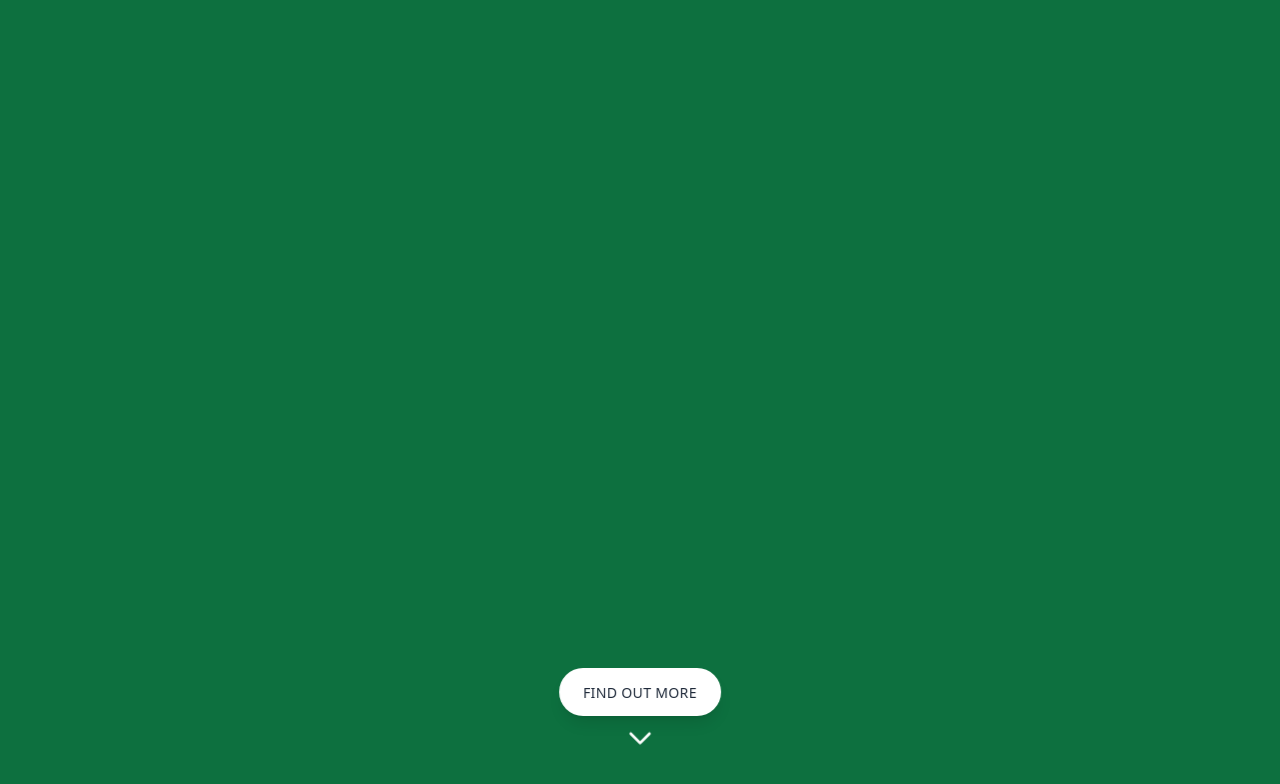
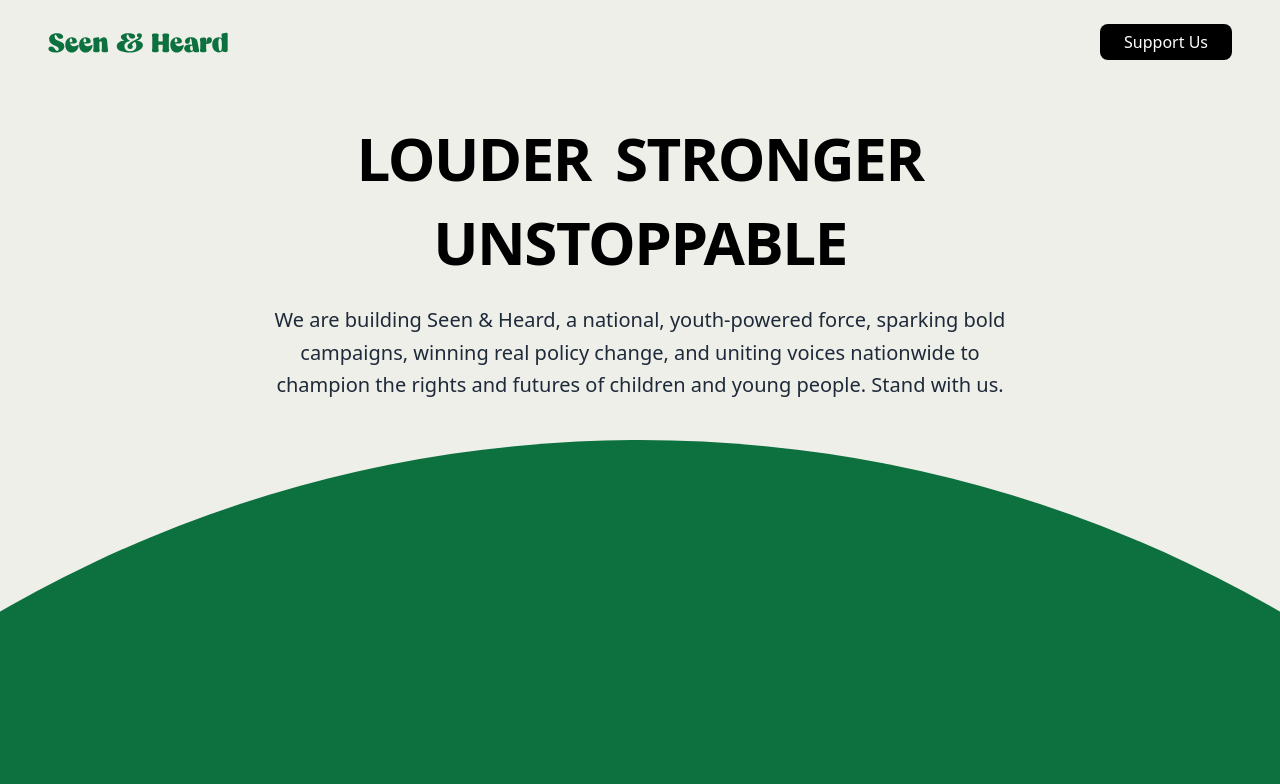
Before and after one commit to cdewen/seenandheard, a React (Vite) app: page / in a window 1280 px wide. Shown: the top 784 px of the page. Built offline with nearby package versions, Linux system fonts and the light colour scheme.

Commit message:
most basic landing page

```diff
--- a/src/App.tsx
+++ b/src/App.tsx
@@ -196,14 +196,30 @@ export default function App() {
     setMobileMenuOpen(false)
   }
 
+  // Prevent scrolling and ensure page loads at top
+  useEffect(() => {
+    // Set scroll position to top
+    window.scrollTo(0, 0);
+
+    // Prevent scrolling
+    document.body.style.overflow = 'hidden';
+    document.documentElement.style.overflow = 'hidden';
+
+    // Cleanup function to restore scrolling when component unmounts
+    return () => {
+      document.body.style.overflow = 'auto';
+      document.documentElement.style.overflow = 'auto';
+    };
+  }, []);
+
   return (
-    <div ref={containerRef} className="relative" style={{ height: '200vh' }}>
-      {/* Fixed Header */}
+    <div ref={containerRef} className="relative" style={{ height: '100vh' }}>
+      {/* Fixed Header - COMMENTED OUT */}
       <header
         className="fixed top-0 left-0 right-0 z-50 flex items-center justify-between px-4 py-4 sm:px-6 sm:py-6 lg:px-12"
         style={{
-          opacity: headerOpacityValue,
-          pointerEvents: headerOpacityValue < 0.05 ? 'none' : 'auto'
+          opacity: 1,
+          pointerEvents: 'auto'
         }}
       >
         <div className="flex items-center">
@@ -221,8 +237,7 @@ export default function App() {
             />
           </svg>
         </div>
-
-        {/* Desktop Navigation */}
+ {/*
         <nav className="hidden md:flex items-center space-x-8">
           <Button variant="link" onClick={() => handleNavClick(0)} className="text-gray-800 hover:text-black font-medium text-lg p-0 h-auto">
             About Us
@@ -237,15 +252,14 @@ export default function App() {
             Support Us
           </Button>
         </nav>
+        */}
 
-        {/* Desktop CTA Button */}
         <div className="hidden md:flex items-center space-x-6">
-          <Button onClick={() => window.open('https://render.jotform.com/252025356654153', '_blank')} className="bg-black hover:bg-gray-800 text-white px-4 py-2 sm:px-6 sm:py-2 rounded-md font-medium text-sm sm:text-base">
-            Get Involved
+          <Button onClick={() => window.open('https://secure.actblue.com/donate/seen-and-heard-1', '_blank')} className="bg-black hover:bg-gray-800 text-white px-4 py-2 sm:px-6 sm:py-2 rounded-md font-medium text-sm sm:text-base">
+            Support Us
           </Button>
         </div>
-
-        {/* Mobile Menu Button */}
+{/*}
         <button
           className="md:hidden p-2"
           onClick={() => setMobileMenuOpen(!mobileMenuOpen)}
@@ -253,7 +267,6 @@ export default function App() {
           {mobileMenuOpen ? <X className="w-6 h-6" /> : <Menu className="w-6 h-6" />}
         </button>
 
-        {/* Mobile Menu */}
         {mobileMenuOpen && (
           <motion.div
             initial={{ opacity: 0, y: -20 }}
@@ -279,16 +292,16 @@ export default function App() {
               </Button>
             </nav>
           </motion.div>
-        )}
+        )} */}
+
       </header>
-
       {/* Hero Section */}
       <motion.div
         className="fixed inset-0 px-4 sm:px-6 lg:px-12 pt-20 sm:pt-24 lg:pt-32"
         style={{
-          opacity: heroOpacity,
-          y: heroY,
-          pointerEvents: heroOpacityValue < 0.05 ? 'none' : 'auto'
+          opacity: 1,
+          y: 0,
+          pointerEvents: 'auto'
         }}
       >
         <div className="max-w-6xl mx-auto">
@@ -309,34 +322,33 @@ export default function App() {
           {/* Subheading */}
           <div className="text-center mt-4 sm:mt-6 lg:mt-8 max-w-3xl mx-auto px-4">
             <p className="text-sm sm:text-base lg:text-lg xl:text-xl text-gray-800 font-medium leading-relaxed">
-            Seen & Heard is a national, youth-powered force, sparking bold campaigns, winning real policy change, and uniting voices nationwide to champion the rights and futures of children and young people. Stand with us.
+            We are building Seen & Heard, a national, youth-powered force, sparking bold campaigns, winning real policy change, and uniting voices nationwide to champion the rights and futures of children and young people. Stand with us.
             </p>
           </div>
         </div>
       </motion.div>
 
-      {/* Animated Circle - Dynamic Color */}
+      {/* Animated Circle - Fixed at initial state */}
       <motion.div
-        className="fixed left-1/2 w-[200vmax] h-[200vmax] rounded-full origin-center transition-colors duration-500 pointer-events-none top-[70svh] lg:top-[55vh]"
+        className="fixed left-1/2 w-[200vmax] h-[200vmax] rounded-full origin-center transition-colors duration-500 pointer-events-none top-[70svh] lg:top-[55vh] z-0"
         style={{
           backgroundColor: sections[activeSection].circleColor,
           x: '-50%',
-          scale: circleScale,
-          y: circleY
+          scale: 1,
+          y: 0
         }}
       />
 
-      {/* Second Section with Navigation and Sliding Squares */}
-      <motion.div
+      {/* Second Section with Navigation and Sliding Squares - COMMENTED OUT */}
+      {/* <motion.div
         className="fixed inset-0 flex items-center justify-center z-40 pt-12 sm:pt-20 pb-6 sm:pb-16 overflow-hidden"
         style={{
           opacity: secondSectionOpacity,
           y: secondSectionY,
           pointerEvents: secondSectionOpacityValue < 0.05 ? 'none' : 'auto'
         }}
-      >
-        <div className="w-full max-w-7xl mx-auto px-4 sm:px-6 min-h-full flex flex-col justify-center">
-          {/* Navigation Tabs */}
+      > */}
+        {/* <div className="w-full max-w-7xl mx-auto px-4 sm:px-6 min-h-full flex flex-col justify-center">
           <div className="flex flex-wrap justify-center gap-1 sm:gap-2 mb-4 sm:mb-6 flex-shrink-0">
             {sections.map((section, index) => (
               <button
@@ -353,7 +365,6 @@ export default function App() {
             ))}
           </div>
 
-          {/* Content Container - No Horizontal Scrolling */}
           <div className="relative flex-1 overflow-hidden" style={{ minHeight: 'calc(100svh - 140px)' }}>
             <div className="w-full h-full">
               {slides.map((slide, index) => (
@@ -365,7 +376,6 @@ export default function App() {
                   style={{ backgroundColor: slide.color }}
                 >
                   <div className={`flex flex-col lg:flex-row items-center lg:items-stretch justify-center w-full max-w-6xl mx-auto space-y-3 lg:space-y-0 lg:space-x-8 ${index === 2 ? 'h-full' : ''}` }>
-                    {/* Image Section */}
                     {slide.image ? (
                       <div className="flex-shrink-0 w-full lg:w-1/2 flex items-center justify-center">
                         <div className="relative w-full max-w-sm lg:max-w-none lg:h-full flex items-center justify-center">
@@ -378,7 +388,6 @@ export default function App() {
                       </div>
                     ) : null}
 
-                    {/* Content Section */}
                     <div className={`w-full ${slide.image ? 'lg:w-1/2' : 'lg:w-full'} flex ${index === 2 ? 'items-stretch h-full' : 'items-center'} justify-center`}>
                       <div className={`bg-black/20 backdrop-blur-sm rounded-xl p-3 sm:p-5 w-full max-w-md lg:max-w-none ${secondSectionOpacityValue < 0.05 ? 'overflow-hidden' : 'overflow-y-auto'} ${index === 2 ? 'h-full' : 'max-h-[45svh] sm:max-h-[58svh] md:max-h-[65svh] lg:max-h-[500px]'}`}>
                         {index === 0 ? (
@@ -408,7 +417,7 @@ export default function App() {
                                 <li>40% of high schoolers report persistent hopelessness. 20% seriously consider suicide, and 9% attempt it.</li>
                               </ul>
                               <p className="text-[13px] sm:text-base lg:text-lg leading-relaxed drop-shadow-md mb-2">
-                                The traditional ways that we advocate for children and young adults are not working. Many traditional approaches and adages, such as “children should be seen and not heard,” are not applicable today.
+                                The traditional ways that we advocate for children and young adults are not working. Many traditional approaches and adages, such as "children should be seen and not heard," are not applicable today.
                               </p>
                               <p className="text-[13px] sm:text-base lg:text-lg leading-relaxed drop-shadow-md">
                                 Children hold valuable experiences, wisdom, and opinions. If given the chance, they can and will contribute to sustainable change. Seen & Heard knows that if we act now, allowing their voices to lead the way, we can build a society where children and young people are healthy, educated, supported, and safe.
@@ -443,10 +452,8 @@ export default function App() {
                           </p>
                         )}
 
-                        {/* Join Us specific content */}
                         {index === 1 && (
                           <div className="mb-3 sm:mb-4 space-y-3 sm:space-y-4">
-                            {/* Social Media Links */}
                             <div className="text-center">
                               <p className="text-[13px] sm:text-base text-white/95 mb-2 sm:mb-3 drop-shadow-md font-medium">
                                 Join the Seen & Heard community:
@@ -479,7 +486,6 @@ export default function App() {
                                 </div>
                               </div>
                             </div>
-                            {/* Under 26 Survey */}
                             <div className="text-center">
                               <p className="text-[13px] sm:text-base text-white/95 drop-shadow-md">
                                 Are you under 26? Help shape our work by completing this short survey: {" "}
@@ -498,7 +504,6 @@ export default function App() {
                           </div>
                         )}
 
-                        {/* Show button only for Support Us */}
                         {index === 3 && (
                           <Button
                             onClick={() => window.open('https://secure.actblue.com/donate/seen-and-heard-1', '_blank')}
@@ -515,7 +520,6 @@ export default function App() {
             </div>
           </div>
 
-          {/* Pagination Dots */}
           <div className="flex justify-center gap-2 mt-3 sm:mt-4">
             {slides.map((_, index) => (
               <button
@@ -530,9 +534,9 @@ export default function App() {
             ))}
           </div>
         </div>
-      </motion.div>
+      </motion.div> */}
 
-      {/* Floating "find out more" element at bottom */}
+      {/* Floating "find out more" element at bottom
       <motion.div
         className="fixed bottom-6 left-1/2 transform -translate-x-1/2 z-50"
         style={{
@@ -540,13 +544,13 @@ export default function App() {
         }}
       >
         <div className="flex flex-col items-center pb-4">
-          {/* Rounded rectangle with text */}
+          {/* Rounded rectangle with text
           <div className="rounded-full px-6 py-3 shadow-lg bg-white">
             <span className="text-sm font-medium text-gray-800 tracking-wide">
               FIND OUT MORE
             </span>
           </div>
-          {/* Bouncing down arrow */}
+          {/* Bouncing down arrow
           <svg
             xmlns="http://www.w3.org/2000/svg"
             viewBox="0 0 24 24"
@@ -560,6 +564,7 @@ export default function App() {
           </svg>
         </div>
       </motion.div>
+      */}
 
       {/* Spacer removed: scroll length now matches animation length exactly */}
     </div>
```
